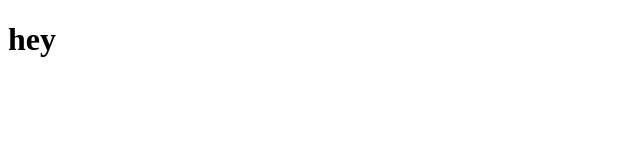
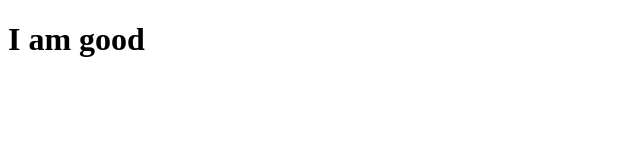
Before and after one commit to kde1a/Dela1, a website built with Vite: page index.html in a window 1280 px wide. Shown: the whole page, without its empty margins (0-640 px from the left). Built offline with nearby package versions, Linux system fonts and the light colour scheme.

Commit message:
Update index.html

```diff
--- a/index.html
+++ b/index.html
@@ -11,7 +11,7 @@
     <title>Growth App</title>
   </head>
   <body>
-    <h1>hey</h1>
+    <h1>I am good</h1>
 
 
     <script src="js/main.js"> </script>
```
